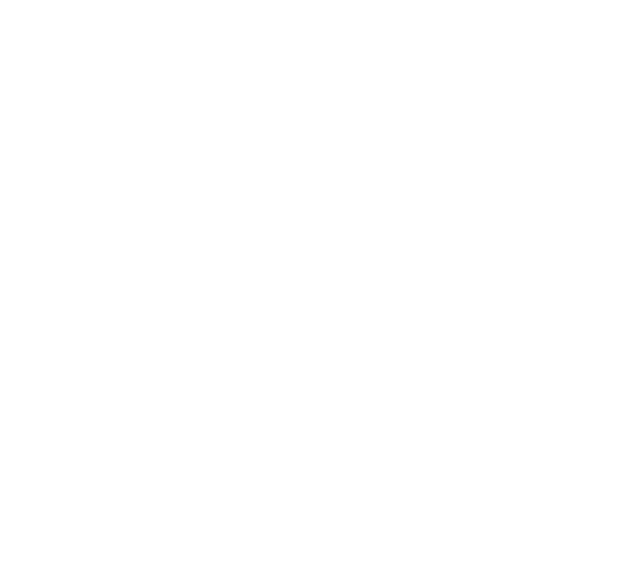
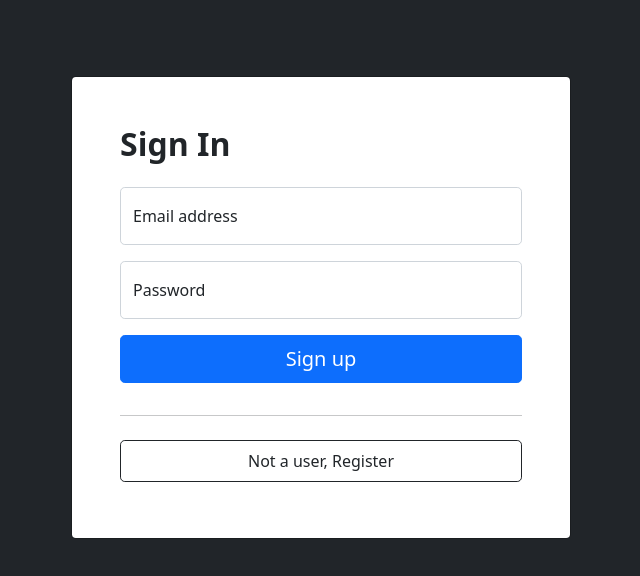
Before and after one commit to likithsai/online-shopping-react, a React (Create React App) app: page /login in a window 1280 px wide. Before the commit this address had no page. Shown: the top 576 px of the page, without its empty margins (319-959 px from the left). Built offline with nearby package versions, Linux system fonts and the light colour scheme.

Commit message:
Created login and register pages

```diff
--- a/src/App.js
+++ b/src/App.js
@@ -7,6 +7,8 @@
 import ErrorPage from './pages/ErrorPage';
 import CartPage from './pages/CartPage';
 import DownloadPage from './pages/DownloadPage';
+import LoginPage from './pages/LoginPage';
+import RegisterPage from './pages/RegisterPage';
 
 function App() {
   useEffect(() => {
@@ -25,6 +27,8 @@
               <Route exact path='/' element={<HomePage />} />
               <Route path='/products/:productname' element={<ProductPage />} />
               <Route exact path="/cart" element={<CartPage />} />
+              <Route exact path="/login" element={<LoginPage />} />
+              <Route exact path="/register" element={<RegisterPage />} />
               <Route path="/download/:fileid" element={<DownloadPage />} />
           </Routes>
        </Router>
--- /dev/null
+++ b/src/pages/LoginPage.js
@@ -0,0 +1,35 @@
+//  loginpage.js
+
+import React from 'react';
+
+const loginpage = (props) => {
+    return (
+        <div class="modal modal-signin position-static d-block bg-dark py-5 vh-100" tabindex="-1" role="dialog" id="modalSignin">
+            <div class="modal-dialog" role="document">
+                <div class="modal-content">
+                    <div class="modal-header p-5 pb-4 border-bottom-0">
+                        <h2 class="fw-bold mb-0">Sign In</h2>
+                    </div>
+
+                    <div class="modal-body p-5 pt-0">
+                        <form class="">
+                            <div class="form-floating mb-3">
+                                <input type="email" class="form-control rounded-3" id="floatingInput" placeholder="name@example.com" />
+                                <label for="floatingInput">Email address</label>
+                            </div>
+                            <div class="form-floating mb-3">
+                                <input type="password" class="form-control rounded-3" id="floatingPassword" placeholder="Password" />
+                                <label for="floatingPassword">Password</label>
+                            </div>
+                            <button class="w-100 mb-2 btn btn-lg rounded-3 btn-primary" type="submit">Sign up</button>
+                            <hr class="my-4" />
+                            <button class="w-100 py-2 mb-2 btn btn-outline-dark rounded-3" onClick={() =>alert('clicked')}>Not a user, Register</button>
+                        </form>
+                    </div>
+                </div>
+            </div>
+        </div>
+    );
+}
+
+export default loginpage;
--- a/src/pages/ProductPage.js
+++ b/src/pages/ProductPage.js
@@ -1,7 +1,6 @@
 //  product page
 
 import React, { useState, useEffect } from 'react';
-import { useParams } from 'react-router-dom';
 import Header from './component/Header';
 import Footer from './component/Footer';
 import AppData from '../data/appdata.json';
@@ -9,7 +8,7 @@
 import payment from '../utils/Payment';
 import { addItemToCart } from "../actions/index";
 import { useSelector, useDispatch } from "react-redux";
-import { useNavigate } from 'react-router-dom';
+import { useParams, useNavigate } from 'react-router-dom';
 
 const ProductPage = (props) => {
     const [ DATA, setDATA ] = useState(AppData);
--- /dev/null
+++ b/src/pages/RegisterPage.js
@@ -0,0 +1,38 @@
+//  RegisterPage.js
+
+import React from 'react';
+
+const RegisterPage = (props) => {
+    return (
+        <div class="modal modal-signin position-static d-block bg-dark py-5 vh-100" tabindex="-1" role="dialog" id="modalSignin">
+            <div class="modal-dialog" role="document">
+                <div class="modal-content">
+                    <div class="modal-header p-5 pb-4 border-bottom-0">
+                        <h2 class="fw-bold mb-0">Sign Up</h2>
+                    </div>
+
+                    <div class="modal-body p-5 pt-0">
+                        <form class="">
+                            <div class="form-floating mb-3">
+                                <input type="email" class="form-control rounded-3" id="floatingInput" placeholder="name@example.com" />
+                                <label for="floatingInput">Email address</label>
+                            </div>
+                            <div class="form-floating mb-3">
+                                <input type="password" class="form-control rounded-3" id="floatingPassword" placeholder="Password" />
+                                <label for="floatingPassword">Password</label>
+                            </div>
+                            <div class="form-floating mb-3">
+                                <input type="password" class="form-control rounded-3" id="floatingPassword" placeholder="Confirm Password" />
+                                <label for="floatingPassword">Confirm Password</label>
+                            </div>
+                            <button class="w-100 mb-2 btn btn-lg rounded-3 btn-primary" type="submit">Sign up</button>
+                            <small class="text-muted">By clicking Sign up, you agree to the terms of use.</small>
+                        </form>
+                    </div>
+                </div>
+            </div>
+        </div>
+    );
+}
+
+export default RegisterPage;
--- a/src/pages/component/Footer.js
+++ b/src/pages/component/Footer.js
@@ -4,7 +4,18 @@
 const Footer = (props) => {
     return (
         <footer className="py-5 bg-dark">
-            <div className="container"><p className="m-0 text-center text-white">{props.content}</p></div>
+            <div className="container">
+                <div class="d-flex flex-wrap justify-content-between align-items-center">
+                    <p class="col-md-4 mb-0 text-white">© 2022 Company, Inc</p>
+                    <ul class="nav col-md-4 justify-content-end">
+                        <li class="nav-item"><a href="#" class="nav-link px-2 text-white">Home</a></li>
+                        <li class="nav-item"><a href="#" class="nav-link px-2 text-white">Features</a></li>
+                        <li class="nav-item"><a href="#" class="nav-link px-2 text-white">Pricing</a></li>
+                        <li class="nav-item"><a href="#" class="nav-link px-2 text-white">FAQs</a></li>
+                        <li class="nav-item"><a href="#" class="nav-link px-2 text-white">About</a></li>
+                    </ul>
+                </div>
+            </div>
         </footer>
     );
 }
```
